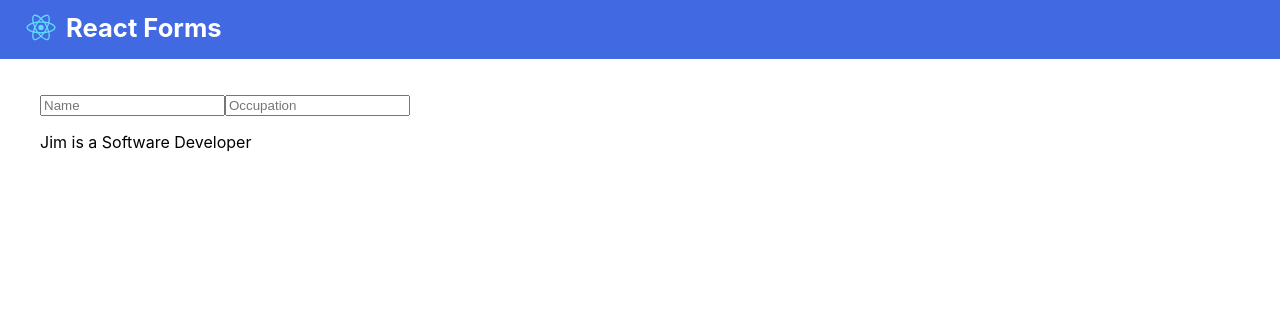
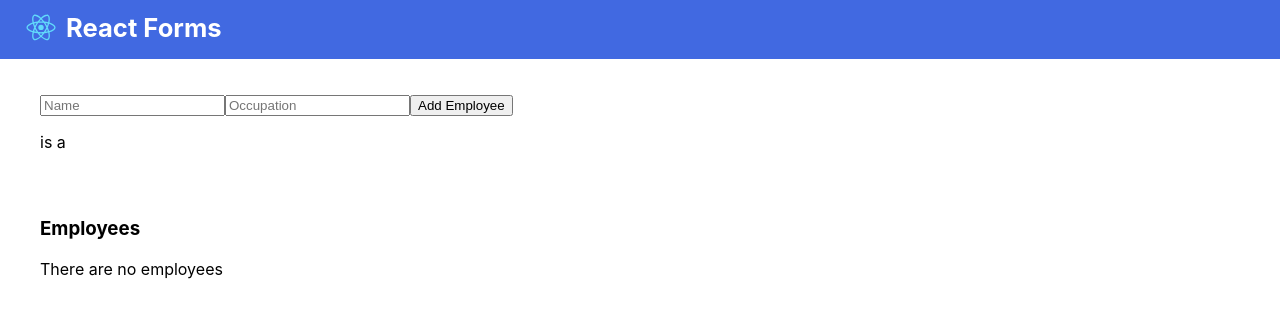
Before and after one commit to myronschippers/isurus-react-forms, a React (Create React App) app: page / in a window 1280 px wide. Shown: the top 318 px of the page. Built offline with nearby package versions, Linux system fonts and the light colour scheme.

Commit message:
submitting employee name to a list and clearing out the form submission

```diff
--- a/src/components/App/App.js
+++ b/src/components/App/App.js
@@ -5,33 +5,11 @@ import Header from '../Header/Header';
 class App extends Component {
     state = {
         employee: {
-            name: 'Jim',
-            occupation: 'Software Developer',
+            name: '',
+            occupation: '',
         },
         employeesList: [],
     };
-
-    // handlerChangeName = (event) => {
-    //     const fieldValue = event.target.value;
-
-    //     this.setState({
-    //         employee: {
-    //             ...this.state.employee,
-    //             name: fieldValue,
-    //         }
-    //     })
-    // }
-
-    // handlerChangeOccupation = (event) => {
-    //     const fieldValue = event.target.value;
-
-    //     this.setState({
-    //         employee: {
-    //             ...this.state.employee,
-    //             occupation: fieldValue,
-    //         }
-    //     })
-    // }
 
     // One event handler for all input field change events
     handlerChangeOfAll(event, dataKey) {
@@ -47,23 +25,58 @@ class App extends Component {
         })
     }
 
+    handleClickAddEmployee = (event) => {
+        console.log(this.state.employee.name);
+        this.setState({
+            employee: {
+                name: '',
+                occupation: '',
+            },
+            employeesList: [
+                ...this.state.employeesList,
+                this.state.employee.name
+            ]
+        });
+    }
+
     render() {
+        let message = null;
+        const employeeListElements = [];
+
+        if (this.state.employeesList.length === 0) {
+            message = 'There are no employees';
+        }
+
+        for (let i = 0; i < this.state.employeesList.length; i++) {
+            const employee = this.state.employeesList[i];
+            employeeListElements.push(<li key={i}>{employee}</li>);
+        }
+
         return (
             <div>
                 <Header title="React Forms" />
 
                 <div className="container">
                     <input
-                        type="text"
                         placeholder="Name"
                         onChange={(event) => this.handlerChangeOfAll(event, 'name')}
+                        value={this.state.employee.name}
                     />
                     <input
-                        type="text"
                         placeholder="Occupation"
                         onChange={(event) => this.handlerChangeOfAll(event, 'occupation')}
+                        value={this.state.employee.occupation}
                     />
+                    <button onClick={this.handleClickAddEmployee}>Add Employee</button>
                     <p>{this.state.employee.name} is a {this.state.employee.occupation}</p>
+                </div>
+
+                <div className="container">
+                    <h3>Employees</h3>
+                    <ul>
+                        {employeeListElements}
+                    </ul>
+                    {message}
                 </div>
             </div>
         );
```
